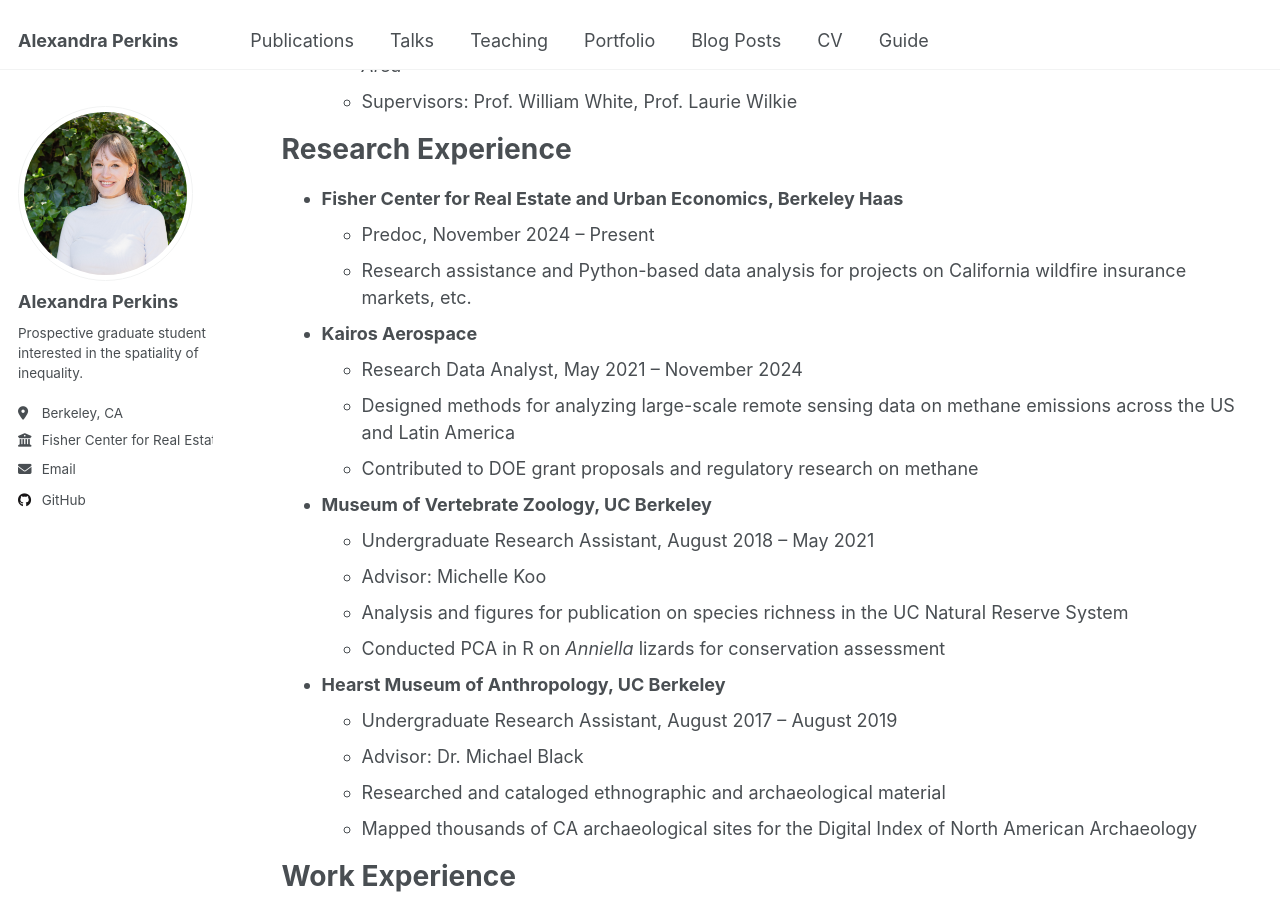
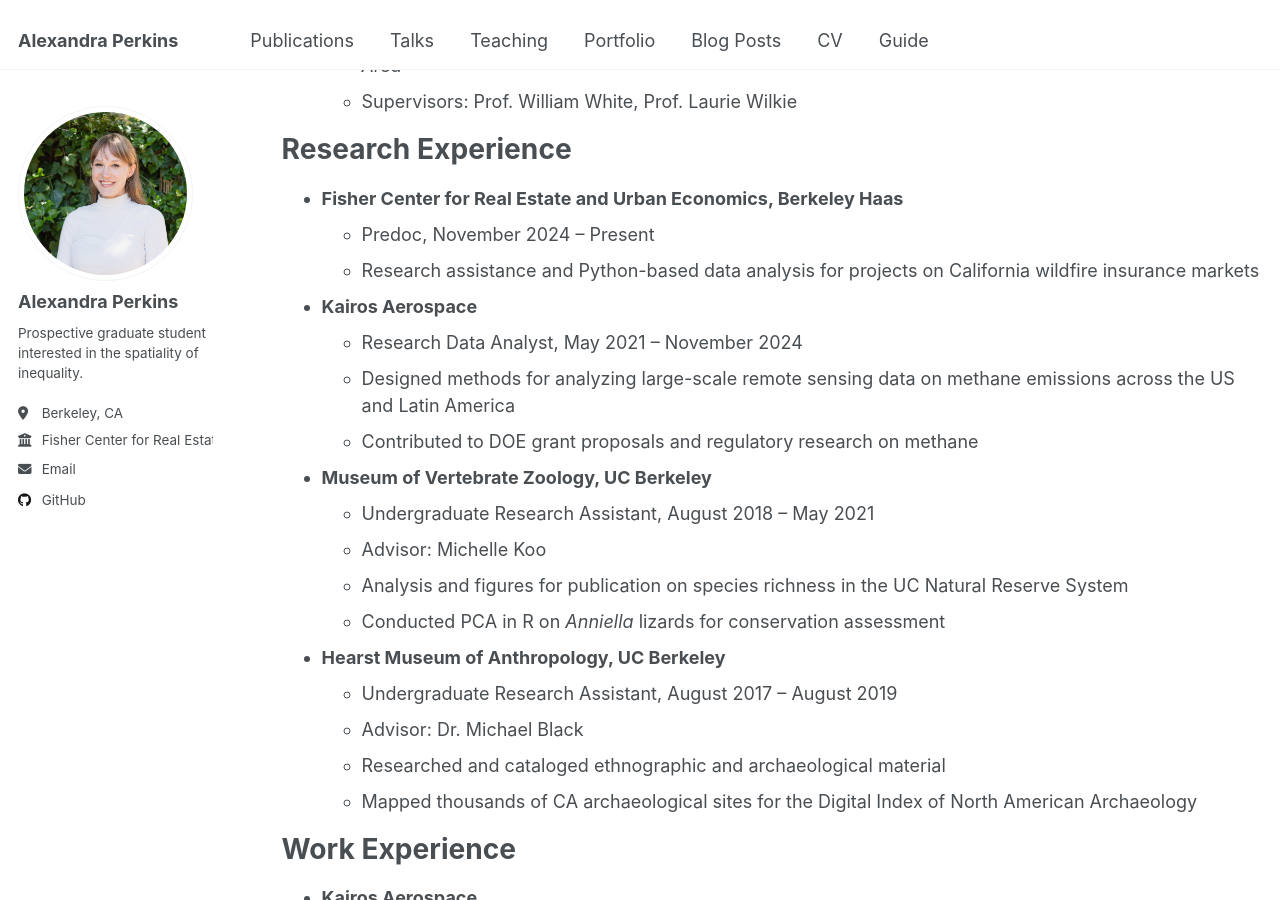
Before and after one commit to perkinsalex/perkinsalex.github.io, a Jekyll site: the page built from _pages/cv.md, in a window 1280 px wide and 900 px high, scrolled down 416 px. Built offline with Jekyll 4.4.1, drawn with Linux system fonts in a browser that asks for light colours.

Commit message:
Update cv.md

```diff
--- a/_pages/cv.md
+++ b/_pages/cv.md
@@ -26,7 +26,7 @@ Research Experience
 ======
 * **Fisher Center for Real Estate and Urban Economics, Berkeley Haas**
   * Predoc, November 2024 – Present
-  * Research assistance and Python-based data analysis for projects on California wildfire insurance markets, etc.
+  * Research assistance and Python-based data analysis for projects on California wildfire insurance markets
 
 * **Kairos Aerospace**
   * Research Data Analyst, May 2021 – November 2024
```
